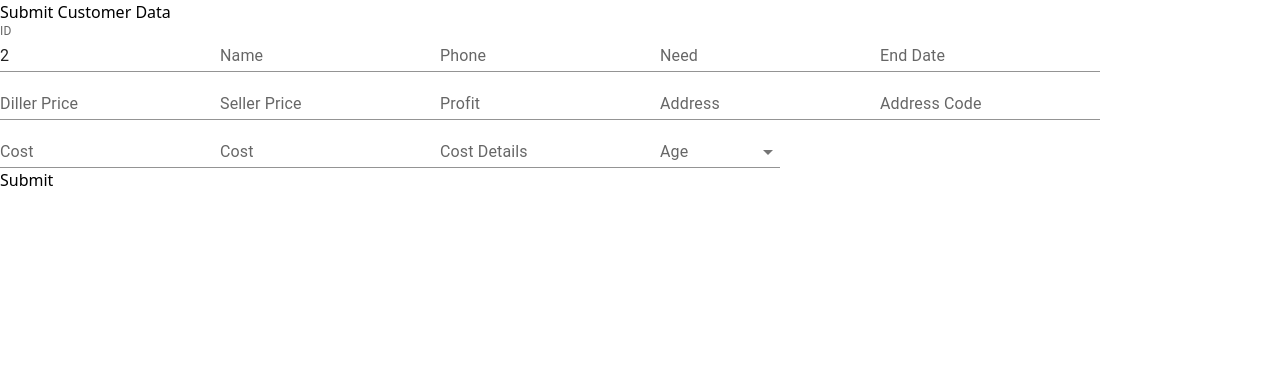
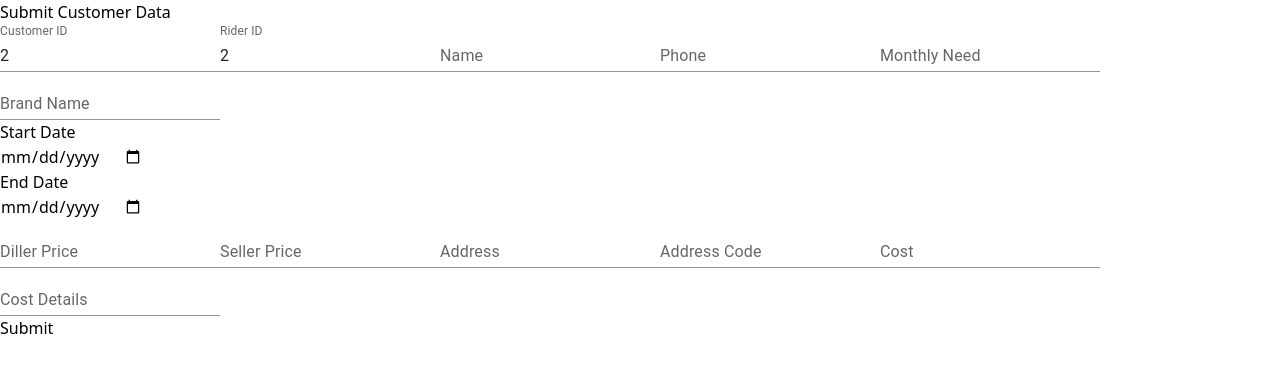
Before and after one commit to joySutradhor/sohoz, a React (Vite) app: page /submitData in a window 1280 px wide. Shown: the top 372 px of the page. Built offline with nearby package versions, Linux system fonts and the light colour scheme.

Commit message:
react hook form updated

```diff
--- a/package.json
+++ b/package.json
@@ -18,8 +18,10 @@
     "@mui/x-date-pickers": "^6.15.0",
     "localforage": "^1.10.0",
     "match-sorter": "^6.3.1",
+    "material-ui-pickers-v4": "^3.3.12",
     "npm": "^10.1.0",
     "react": "^18.2.0",
+    "react-datepicker": "^4.18.0",
     "react-dom": "^18.2.0",
     "react-hook-form": "^7.46.2",
     "react-router-dom": "^6.16.0",
--- a/src/Client/SubmitData/SubmitData.jsx
+++ b/src/Client/SubmitData/SubmitData.jsx
@@ -1,11 +1,6 @@
 /* eslint-disable react/jsx-no-duplicate-props */
 import { useForm } from "react-hook-form"
 import TextField from '@mui/material/TextField';
-import Select from '@mui/material/Select';
-import InputLabel from '@mui/material/InputLabel';
-import MenuItem from '@mui/material/MenuItem';
-import { useState } from "react";
-import FormControl from '@mui/material/FormControl';
 // import { DatePicker } from '@mui/x-date-pickers/DatePicker';
 
 export default function SubmitData() {
@@ -16,16 +11,10 @@ export default function SubmitData() {
         formState: { errors },
     } = useForm()
 
-
     const onSubmit = (data) => console.log(data)
 
+    console.log(watch("example")) // watch input value by passing the name of it
 
-    console.log(watch("example")) // watch input value by passing the name of it
-    const [age, setAge] = useState('');
-
-    const handleChange = (event) => {
-        setAge(event.target.value);
-    };
 
     return (
         <div className="grid  justify-center items-center h-screen bg-slate-50">
@@ -33,43 +22,38 @@ export default function SubmitData() {
 
             <div className="shadow-md mx-2 bg-white rounded-md">
                 <h1 className="font-bold text-2xl text-gray-600 text-center py-5 ">Submit Customer Data</h1>
-                <form  onSubmit={handleSubmit(onSubmit)}>
+                <form onSubmit={handleSubmit(onSubmit)}>
 
                     <div className="grid grid-cols-2 gap-5 px-5" >
-                    <TextField id="outlined-read-only-input" {...register("Id")} defaultValue={2} label="ID" InputProps={{
+                        <TextField id="outlined-read-only-input" {...register("customerId")} defaultValue={2} label="Customer ID" InputProps={{
+                            readOnly: true,
+                        }} variant="standard" />
+                        <TextField id="outlined-read-only-input" {...register("riderId")} defaultValue={2} label="Rider ID" InputProps={{
                             readOnly: true,
                         }} variant="standard" />
                         <TextField id="standard-basic" {...register("name")} label=" Name" variant="standard" />
+
                         <TextField id="standard-basic" {...register("phone")} label="Phone" variant="standard" />
-                    <TextField id="standard-basic" {...register("need")} label="Need" variant="standard" />
+                        <TextField id="standard-basic" {...register("need")} label="Monthly Need" variant="standard" />
+                        <TextField id="standard-basic" {...register("brand")} label="Brand Name" variant="standard" />
+
                         {/* <DatePicker {...register("date")} label="Basic date picker" /> */}
-                    <TextField id="standard-basic" {...register("endDate")} label="End Date" variant="standard" />
+                        <div className="pt-1">
+                            <p className="text-[14px] p-0 text-gray-600">Start Date</p>
+                            <input type="date" name="StartDate" id="" className="outline-none  border-gray-400 border-b-2 text-gray-500" />
+                        </div>
+                        <div className="pt-1">
+                            <p className="text-[14px] text-gray-600">End Date</p>
+                            <input type="date" name="EndDate" id="" className="outline-none border-gray-400 border-b-2 text-gray-500" />
+                        </div>
                         <TextField id="standard-basic" {...register("diller")} label="Diller Price" variant="standard" />
                         <TextField id="standard-basic" {...register("seller")} label="Seller Price" variant="standard" />
-                    <TextField id="standard-basic" {...register("profit")} label="Profit" variant="standard" />
                         <TextField id="standard-basic" {...register("address")} label="Address" variant="standard" />
                         <TextField id="standard-basic" {...register("addressCode")} label="Address Code" variant="standard" />
                         <TextField id="standard-basic" {...register("cost")} label="Cost" variant="standard" />
-                    <TextField id="standard-basic" {...register("cost")} label="Cost" variant="standard" />
                         <TextField id="standard-basic" {...register("costDetails")} label="Cost Details" variant="standard" />
-                    <FormControl variant="standard" sx={{ minWidth: 120 }}>
-                        <InputLabel id="demo-simple-select-standard-label">Age</InputLabel>
-                        <Select
-                            labelId="demo-simple-select-standard-label"
-                            id="demo-simple-select-standard"
-                            value={age}
-                            onChange={handleChange}
-                            label="Age"
 
-                        >
-                            <MenuItem value="">
-                                <em>None</em>
-                            </MenuItem>
-                            <MenuItem value={10}>Ten</MenuItem>
-                            <MenuItem value={20}>Twenty</MenuItem>
-                            <MenuItem value={30}>Thirty</MenuItem>
-                        </Select>
-                    </FormControl>
+
                     </div>
 
 
```
Also changed, not shown: 1 other file (tests, documents, lock files or other folders). Lines whose indentation alone changed are shown as unchanged.
